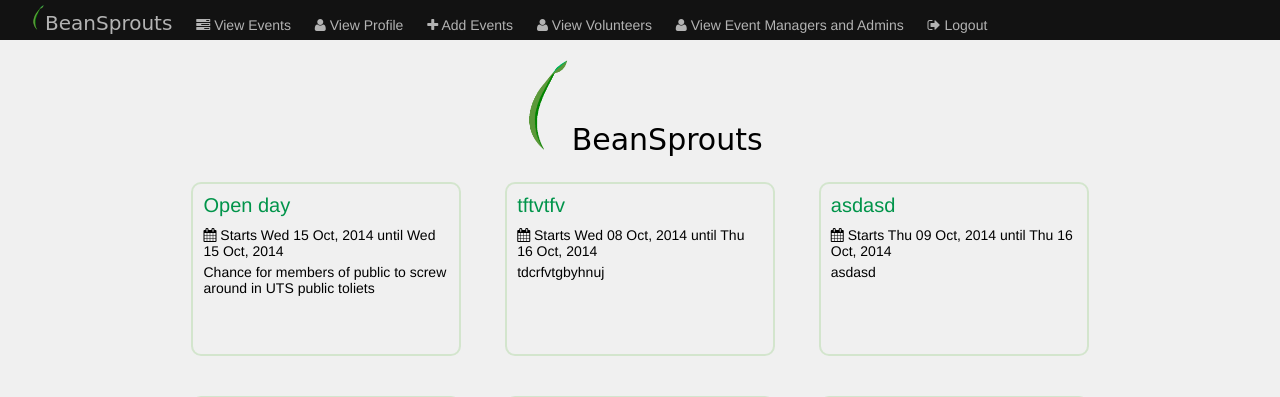
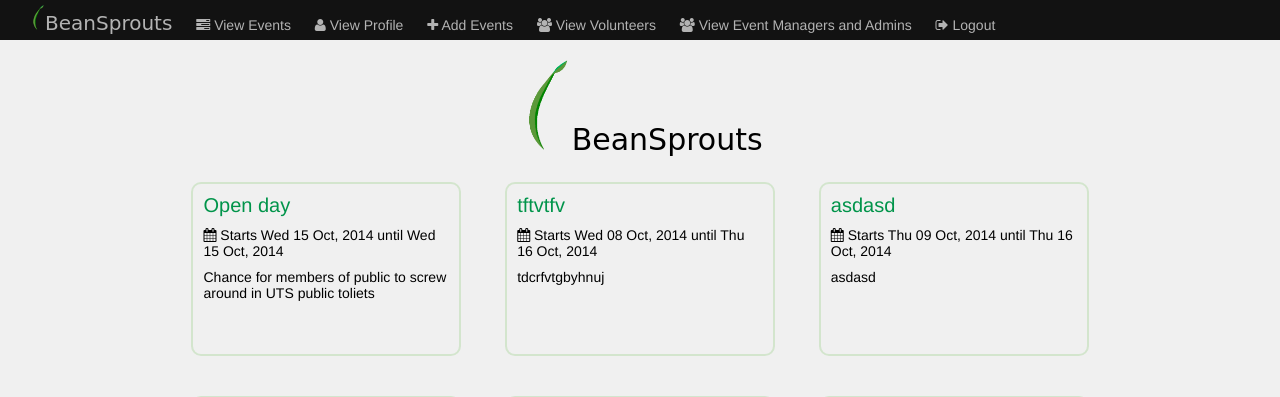
Before and after one commit to SerriLaw/SDP-TeamHD, a PHP site: page /SDP/home.php in a window 1280 px wide. Shown: the top 397 px of the page. Run offline with PHP 8.4, Linux system fonts and the light colour scheme; the visitor is signed in with stand-in values (Sample User, id 1); data comes from the database, SQL or seed files in the repository; some web fonts are replaced.

Commit message:
Updated menu and styling

```diff
--- a/menu.php
+++ b/menu.php
@@ -1,4 +1,4 @@
-<div id="nav-bar">
+<nav id="nav-bar">
 
         <span id="ham"><a href="#" onClick="$('.h').toggle()"><i class="fa fa-bars"></i></a></span>
         <ul>
@@ -12,8 +12,8 @@
                         <li class="h"><?php echo("<a href=\"/SDP/viewProfile.php?userid=".$_SESSION['userID'])."\">" ; ?><i class="fa fa-user"></i> View Profile</a></li>
                         <?php if(isset($_SESSION['userType']) && ($_SESSION['userType'] > 1)){ ?>
                                 <li class="h"><a href="/SDP/createEvent.php"><i class="fa fa-plus"></i> Add Events</a></li>
-                                <li class="h"><a href="/SDP/volunteerList.php"><i class="fa fa-user"></i> View Volunteers</a></li>
-                                <li class="h"><a href="/SDP/managerList.php"><i class="fa fa-user"></i> View Event Managers and Admins</a></li>
+                                <li class="h"><a href="/SDP/volunteerList.php"><i class="fa fa-users"></i> View Volunteers</a></li>
+                                <li class="h"><a href="/SDP/managerList.php"><i class="fa fa-users"></i> View Event Managers and Admins</a></li>
 
                         <?php } ?>
 
@@ -26,4 +26,4 @@
 
                 <?php }?>
         </ul>
-</div>
+</nav>
--- a/view/css/main.scss
+++ b/view/css/main.scss
@@ -45,6 +45,16 @@ body {
 		width: 90%;
 	}
 
+	@media screen and (max-width: $break-sml) {
+		.field {
+			max-width: 220px;
+		}
+	}
+
+	textarea {
+		min-height: 100px;
+	}
+
 	.label {
 		width: 120px;
 		font-size: $body-size;
@@ -62,6 +72,10 @@ body {
 		.textbox {
 			width: 250px;
 			font-size: $body-size;
+
+			@media screen and (max-width: $break-sml) {
+				width: 200px;
+			}
 		}
 
 		.formButton {
@@ -166,7 +180,7 @@ body {
 			}
 
 			.event-block-date {
-				margin: 0 0 5px 0;
+				margin: 0 0 10px 0;
 			}
 
 			&:hover {
```
Also changed, not shown: view/css/main.css (+9 -1 lines), view/css/main.min.css.
